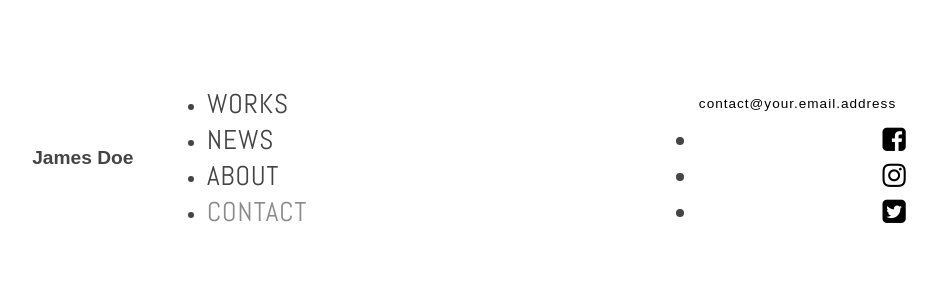
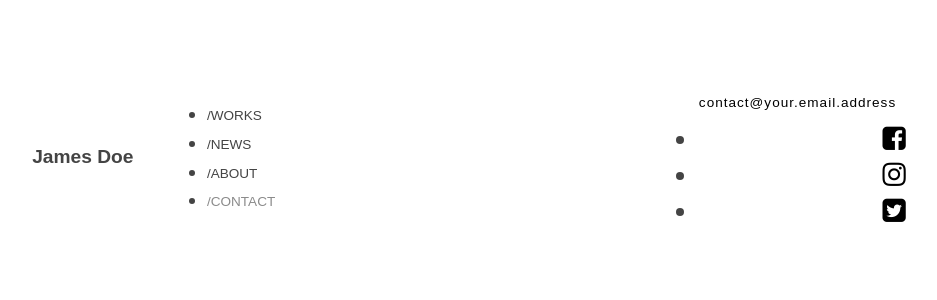
Before and after one commit to dchantzis/jekyll-template-portfolio-a, a Jekyll site: the page built from contact.html, in a window 1280 px wide. Shown: the top 300 px of the page, without its empty margins (171-1108 px from the left). Built offline with Jekyll 4.4.1, drawn with Linux system fonts in a browser that asks for light colours; nearby versions of some CDN libraries; some web fonts are replaced.

Commit message:
Fixing parameter

```diff
--- a/_includes/header.html
+++ b/_includes/header.html
@@ -4,7 +4,7 @@
     <input type="checkbox" class="mobile-nav-toggle-box" name="mobile-nav-toggle" id="mobileNavToggle">
     <div class="nav-container" data-state="hidden">
       <nav class="nav-xs-s-main pad-t pad-b-1-2">
-        {% include navigation.html navType=xs-s %}
+        {% include navigation.html navType="xs-s" %}
       </nav>
     </div>
     <label for="mobileNavToggle" class="mobile-nav-toggle-label show-on-scroll-mobile brand-highlight mega pad-t">
@@ -20,7 +20,7 @@
 
       <div class="unit [ m-1-2 l-2-5 ] unit-xs-hidden unit-s-hidden">
         <nav class="nav nav-m-l-xl-main">
-          {% include navigation.html navType=m-l-xl %}
+          {% include navigation.html navType="m-l-xl" %}
         </nav>
       </div>
 
```
